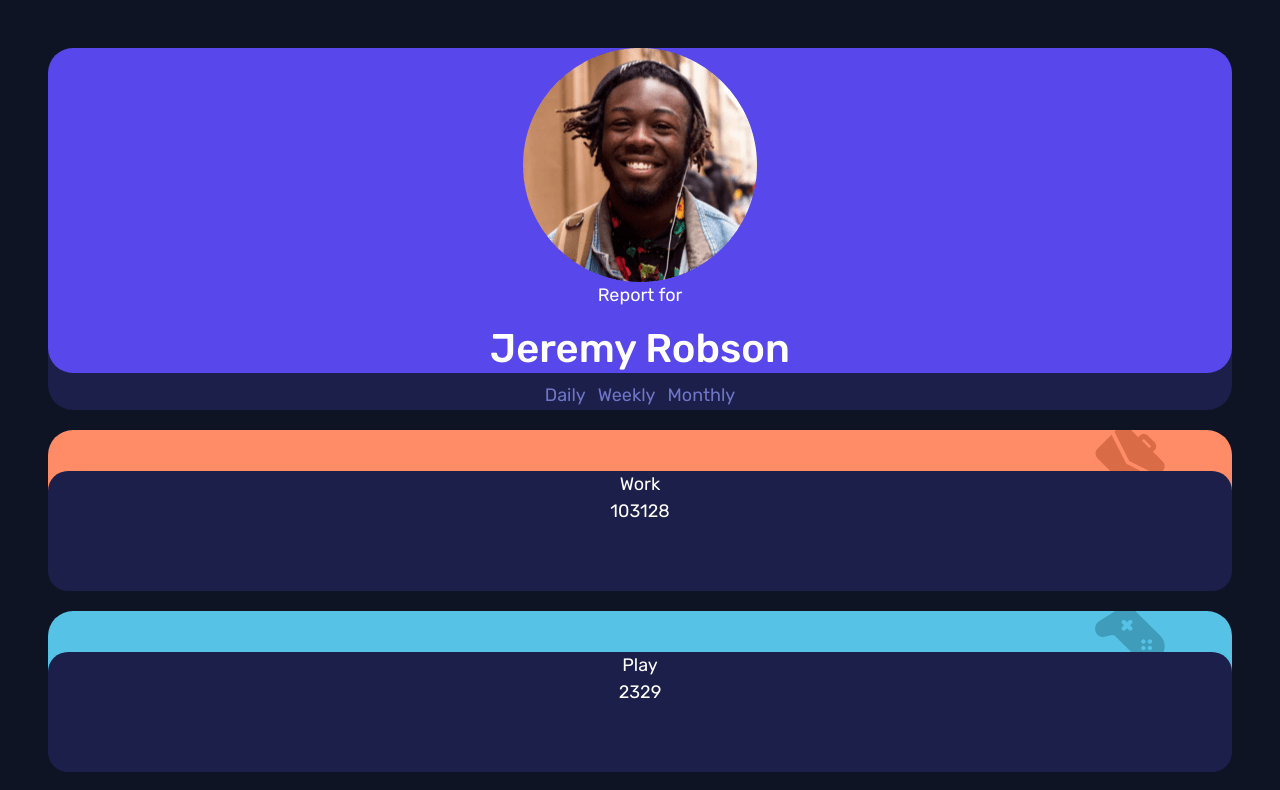
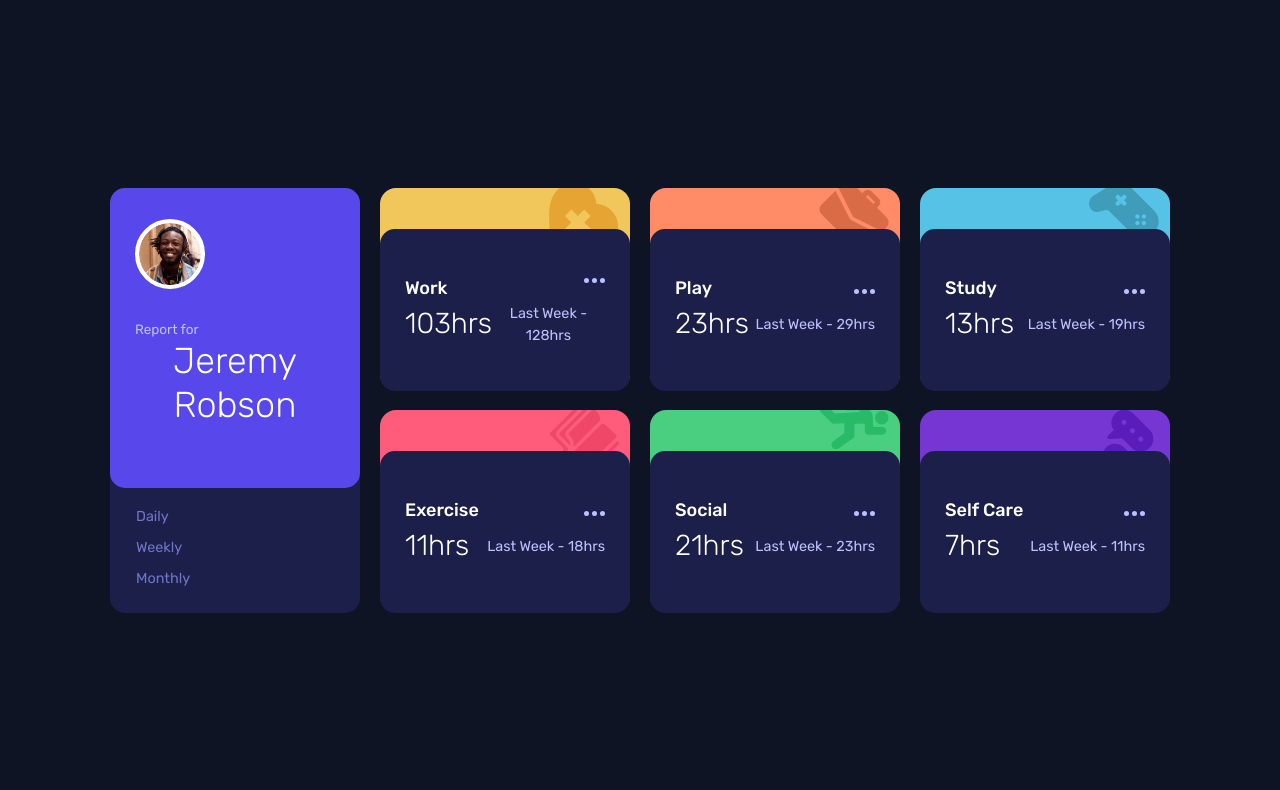
Before and after one commit to tombab/TimeProject, a React (Create React App) app: page / in a window 1280 px wide. Shown: the top 790 px of the page. Built offline with nearby package versions, Linux system fonts and the light colour scheme.

Commit message:
<Styles> Mise en place des styles

```diff
--- a/src/App.scss
+++ b/src/App.scss
@@ -9,4 +9,22 @@
   min-height: 100vh;
   width: 100%;
   color: white;
+  display: flex;
+  flex-direction: column;
 }
+
+@media screen and (min-width: 768px) {
+  .App {
+    flex-direction: row;
+    justify-content: center;
+    align-items: center;
+    .grid {
+      display: grid;
+      grid-template-rows: 1fr 1fr;
+      grid-template-columns: 1fr 1fr 1fr;
+
+      gap: 0px;
+      height: 100%;
+    }
+  }
+}
--- a/src/App.tsx
+++ b/src/App.tsx
@@ -1,15 +1,33 @@
+import { useState } from 'react';
+
 import './App.scss';
-import  Header  from './components/header/Header'
+import Header  from './components/header/Header'
 import Card from './components/card/Card'
 import data from './data'
 
+
+//Quand l'utilisateur clique sur daily/weekly/monthly, il set le state sur daily/weekly/monthly
+//Le card component récupère le nouveau state et change le render
+
+
+
+
+
 function App() {
+  const [selection, setSelection] = useState("Daily")
+
+
+  const setTime = () :void => {
+    console.log({selection})
+  }
 
   return (
-    <div className="App d-flex flex-column p-5">
+    <div className="App p-5">
+
       <Header
-
+      setTime={setTime}
       />
+      <div className='grid'>
       {data.map((m) =>
         <Card
           key={m.title}
@@ -17,6 +35,7 @@ function App() {
           timeframes= {m.timeframes}
           />)
       }
+      </div>
     </div>
   );
 }
--- a/src/components/button/Selection.scss
+++ b/src/components/button/Selection.scss
@@ -4,8 +4,15 @@
   border: none;
   background: none;
   color: $desaturatedBlue;
+  margin: 0;
   &:active,
   &:hover {
     color: white;
   }
 }
+
+@media screen and (min-width: 768px) {
+  .button {
+    font-weight: 400;
+  }
+}
--- a/src/components/button/Selection.tsx
+++ b/src/components/button/Selection.tsx
@@ -1,11 +1,14 @@
+
+
 import './Selection.scss'
 
-function Selection(props:any) {
-    return (
-        <>
-        <button className='button'>{props.value}</button>
-        </>
-    )
+function Selection(props: any) {
+
+  return (
+    <>
+      <button className='button' onClick={props.setTime}>{props.value}</button>
+    </>
+  )
 }
 
 export default Selection
--- a/src/components/card/Card.scss
+++ b/src/components/card/Card.scss
@@ -31,16 +31,54 @@ $color: (
 }
 
 .cardContainer {
-  border-radius: 25px;
+  border-radius: 16px;
   margin: 20px 0 0;
+  .textContainer {
+    border-radius: 15px;
+    background-color: $darkBlue;
+    min-height: 120px;
+    display: flex;
+    padding: 0 25px 0;
+    justify-content: space-between;
+    align-items: center;
+  }
+  .current {
+    font-weight: 500;
+    display: flex;
+    flex-direction: column;
+    align-items: flex-start;
+
+    .currentHours {
+      font-size: 1.6em;
+      font-weight: 300;
+      p {
+        margin: 0;
+      }
+    }
+  }
+  .previous {
+    display: flex;
+    flex-direction: column;
+    align-items: flex-end;
+    color: $paleBlue;
+    font-size: 0.8em;
+    #ellipse {
+      padding: 20px 0;
+    }
+  }
 }
 
 .enteteContainer {
   height: 25px;
 }
 
-.textContainer {
-  border-radius: 20px;
-  background-color: $darkBlue;
-  height: 120px;
+@media screen and (min-width: 768px) {
+  .cardContainer {
+    height: 202px;
+    margin: 10px;
+    max-width: 250px;
+    .textContainer {
+      min-height: 162px;
+    }
+  }
 }
--- a/src/components/card/Card.tsx
+++ b/src/components/card/Card.tsx
@@ -1,25 +1,39 @@
 import './Card.scss'
+import ellipse from '../../assets/ellipse.svg'
 
 function Card(props:any) {
     return (
         <div className='cardContainer'>
             <p className='enteteContainer'></p>
             <div className='textContainer'>
-                <div>
+                <div className='current'>
                     <div>{props.title}</div>
-                    <div>
+                    <div className='currentHours'>
                         {props.timeframes === 'daily'? (
-                            <div>{props.timeframes.daily.current}{props.timeframes.daily.previous}</div>
+                            <p>{props.timeframes.daily.current}hrs</p>
                         ) : props.timeframes === 'weekly'? (
-                            <div>{props.timeframes.weekly.current}{props.timeframes.weekly.previous}</div>
+                            <p>{props.timeframes.weekly.current}hrs</p>
                         ) : (
-                            <div>{props.timeframes.monthly.current}{props.timeframes.monthly.previous}</div>
+                            <p>{props.timeframes.monthly.current}hrs</p>
                         )
 
                         }
                     </div>
                 </div>
-                <div>
+                <div className='previous'>
+                    <img src={ellipse} alt="options" id='ellipse'/>
+                    <div>
+                        <div>{props.timeframes === 'daily'? (
+                            <p>Last Week - {props.timeframes.daily.previous}hrs</p>
+                        ) : props.timeframes === 'weekly'? (
+                            <p>Last Week - {props.timeframes.weekly.previous}hrs</p>
+                        ) : (
+                            <p>Last Week - {props.timeframes.monthly.previous}hrs</p>
+                        )
+
+                        }</div>
+
+                    </div>
                 </div>
             </div>
         </div>
--- a/src/components/header/Header.scss
+++ b/src/components/header/Header.scss
@@ -2,9 +2,69 @@
 
 .header {
   background-color: $darkBlue;
-  border-radius: 25px;
+  border-radius: 15px;
   .profilEntete {
+    padding: 25px 5px;
     background-color: $blue;
-    border-radius: 25px;
+    border-radius: 15px;
+    display: flex;
+    align-items: center;
+    justify-content: center;
+    img {
+      width: 70px;
+      border: solid white 4px;
+      border-radius: 50%;
+      background: white;
+    }
+    div {
+      color: $paleBlue;
+      display: flex;
+      flex-direction: column;
+      align-items: flex-start;
+      margin-left: 15px;
+      p {
+        font-size: 0.75em;
+        margin: 0;
+      }
+      h3 {
+        font-weight: 300;
+        margin: 0;
+        color: white;
+      }
+    }
+  }
+  .selection {
+    display: flex;
+    justify-content: space-evenly;
+    height: 60px;
   }
 }
+
+@media screen and (min-width: 768px) {
+  .header {
+    height: 425px;
+    margin: 10px;
+    max-width: 250px;
+    .profilEntete {
+      height: 300px;
+      flex-direction: column;
+      align-items: flex-start;
+      justify-content: center;
+      padding: 25px;
+      div {
+        margin: 30px 0;
+        h3 {
+          margin: 0;
+          font-size: 2em;
+        }
+      }
+    }
+    .selection {
+      flex-direction: column;
+      align-items: flex-start;
+      height: 100px;
+      margin: 10px 20px;
+      font-size: 0.8em;
+    }
+  }
+}
--- a/src/components/header/Header.tsx
+++ b/src/components/header/Header.tsx
@@ -3,17 +3,26 @@ import profilPicture from '../../assets/image-jeremy.png'
 import Selection from '../button/Selection'
 
 function Header(props:any) {
+    const value:any = {
+        daily: 'Daily',
+        monthly : 'Monthly',
+        weekly: 'Weekly'
+      }
+
     return (
         <div className='header'>
+
            <div className='profilEntete'>
-               <img src={profilPicture} alt="profil picture" />
-               <p>Report for</p>
-               <h1>Jeremy Robson</h1>
+               <img src={profilPicture} alt="profil" />
+               <div>
+                 <p>Report for</p>
+                 <h3>Jeremy Robson</h3>
+               </div>
            </div>
-           <div>
-            <Selection value={'Daily'}/>
-            <Selection value={'Weekly'}/>
-            <Selection value={'Monthly'}/>
+           <div className='selection'>
+            <Selection setTime={props.setTime} value={value.daily} />
+            <Selection setTime={props.setTime} value={value.weekly}/>
+            <Selection setTime={props.setTime} value={value.monthly}/>
            </div>
         </div>
     )
```
Also changed, not shown: src/assets/ellipse.svg (added).
